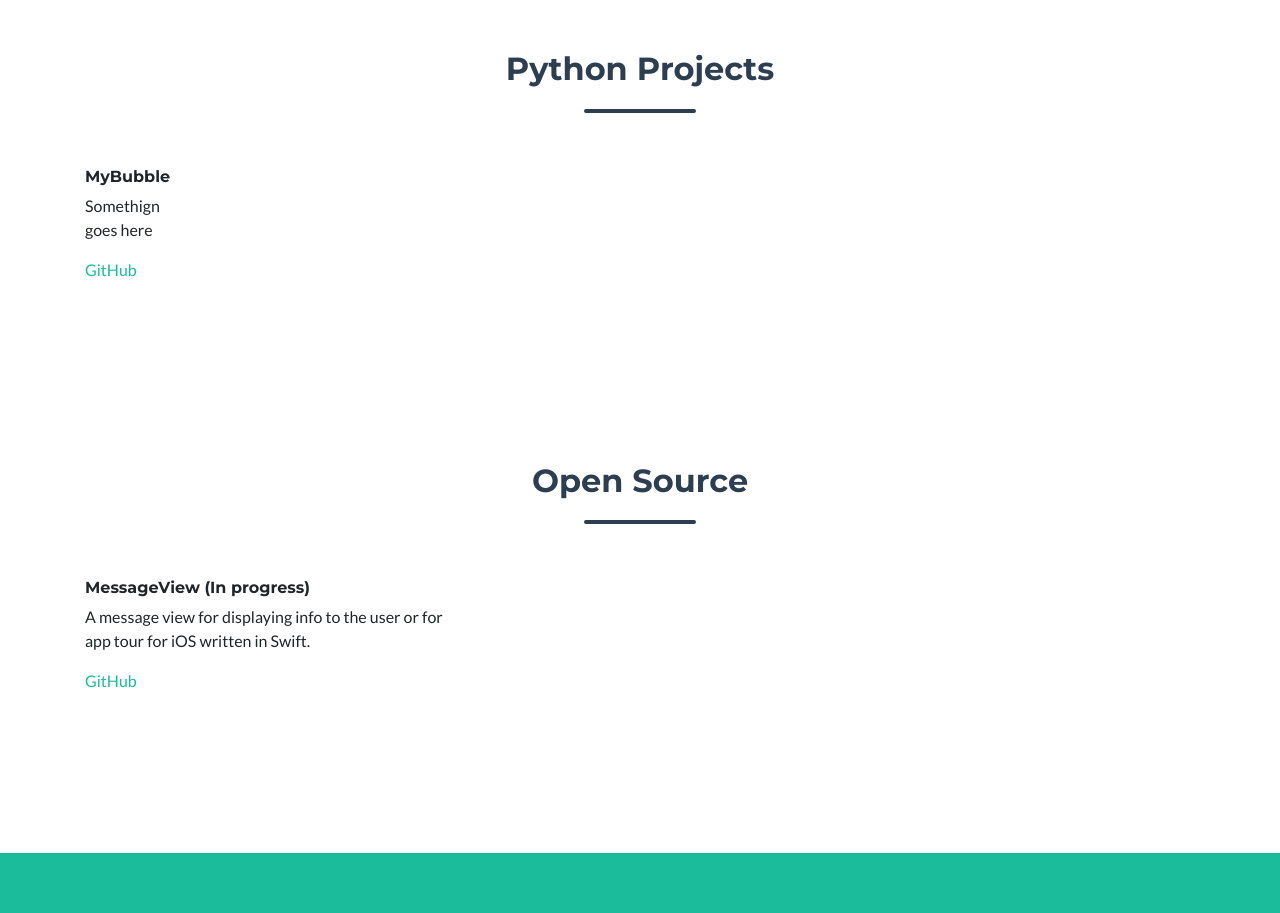
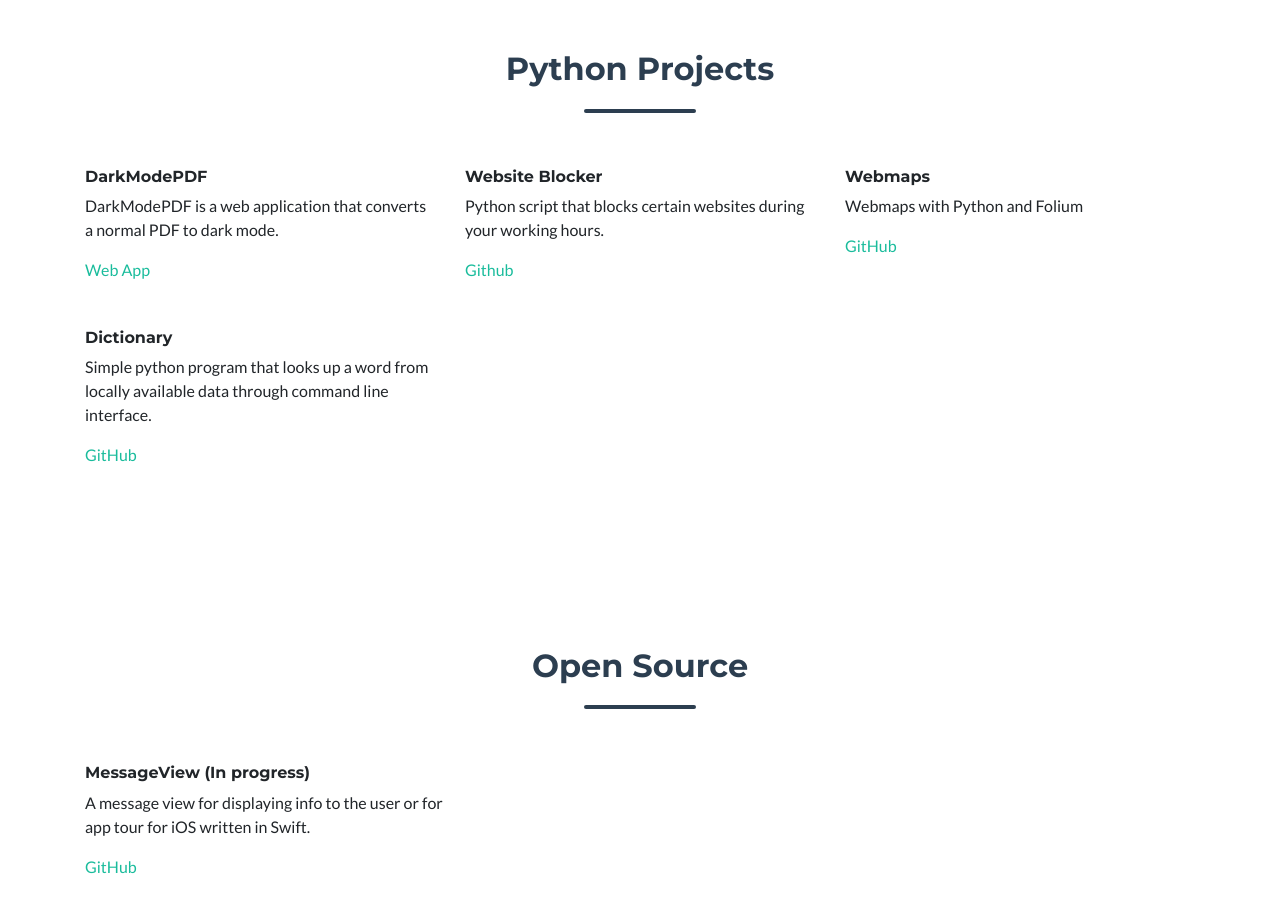
Before and after one commit to joseph-francis/portfolio, a website with bundled scripts: page index.html in a window 1280 px wide. Shown: the part 1820-2733 px from the top of the page. Built offline with nearby package versions, Linux system fonts and the light colour scheme.

Commit message:
New python projects added

```diff
--- a/index.html
+++ b/index.html
@@ -223,17 +223,47 @@
           <div class="col-xs-12">
             <div>
               <div class="row">
+                <div class="col-lg-4 col-sm-4" style="padding-top: 30px">
+                  <div class="thumbnail">
 
-                <div class="col-lg-8 col-sm-8">
+                    <div class="caption">
+                      <h6>DarkModePDF</h6>
+                      <p>DarkModePDF is a web application that converts a normal PDF to dark mode.</p>
+                      <p><a href="darmodepdf.com">Web App</a></p>
+                    </div>
+                  </div>
+                </div>
+                <div class="col-lg-4 col-sm-4">
                   <div class="thumbnail">
 
                     <div class="caption" style="padding-top: 30px">
-                      <h6>MyBubble</h6>
-                      <p>Somethign goes here</p>
-                      <p><a href="https://github.com/joseph-francis/MyBubble">GitHub</a></p>
+                      <h6>Website Blocker</h6>
+                      <p>Python script that blocks certain websites during your working hours.</p>
+                      <p><a href="https://github.com/joseph-francis/Website-blocker">Github</a></p>
                     </div>
                   </div>
                 </div>
+                <div class="col-lg-4 col-sm-4" style="padding-top: 30px">
+                  <div class="thumbnail">
+
+                    <div class="caption">
+                      <h6>Webmaps</h6>
+                      <p>Webmaps with Python and Folium
+                      <p><a href="https://github.com/joseph-francis/webmaps">GitHub</a></p>
+                    </div>
+                  </div>
+                </div>
+
+                <div class="col-lg-4 col-sm-4" style="padding-top: 30px">
+                  <div class="thumbnail">
+                    <div class="caption">
+                      <h6>Dictionary</h6>
+                      <p>Simple python program that looks up a word from locally available data through command line interface.
+                      <p><a href="https://github.com/joseph-francis/webmaps">GitHub</a></p>
+                    </div>
+                  </div>
+                </div>
+
 
               </div>
             </div>
@@ -262,10 +292,8 @@
           <div class="col-xs-12">
             <div>
               <div class="row">
-
                 <div class="col-lg-8 col-sm-8">
                   <div class="thumbnail">
-
                     <div class="caption" style="padding-top: 30px">
                       <h6>MessageView (In progress)</h6>
                       <p>A message view for displaying info to the user or for app tour for iOS written in Swift.
```
